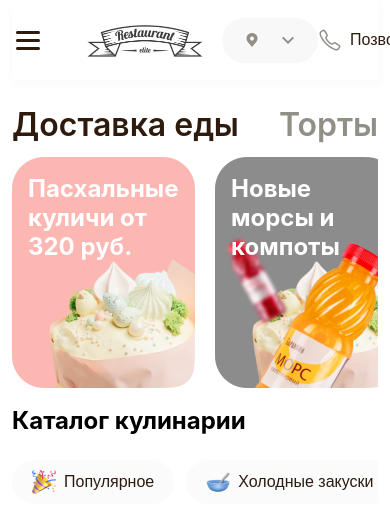
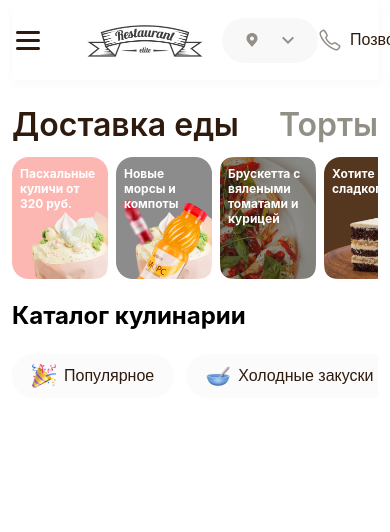
Before and after one commit to RomanAnurov/food-service, a React (Create React App) app: page / in a window 390 px wide. Shown: the top 532 px of the page. Built offline with nearby package versions, Linux system fonts and the light colour scheme.

Commit message:
fix: css mob

```diff
--- a/src/components/MenuGallery/MenuGallery.scss
+++ b/src/components/MenuGallery/MenuGallery.scss
@@ -13,7 +13,7 @@
   align-items: center;
   padding: 0 0px 32px;
 
-  @media screen and (max-width: 768px) {
+  @media screen and (max-width: 1024px) {
     overflow-x: auto;
     margin-bottom: -32px;
     justify-content: start;
@@ -28,8 +28,19 @@
     gap: 0 20px;
     grid-template-rows: 1fr;
 
+    @media screen and (max-width: 1024px) {
+      grid-template-columns: repeat(6, 183px);
+
+    }
     @media screen and (max-width: 768px) {
-      grid-template-columns: repeat(6, 183px);
+      grid-template-columns: repeat(6, 124px);
+      gap: 0 16px;
+
+
+    }
+    @media screen and (max-width: 390px) {
+      grid-template-columns: repeat(6, 96px);
+      gap: 0 8px;
 
     }
   }
@@ -53,6 +64,22 @@
     position: absolute;
     top: 7%;
     cursor: pointer;
+    @media screen and (max-width: 1024px) {
+      padding: 0 10px;
+      font-size: 18px;
+
+    }
+
+    @media screen and (max-width: 768px) {
+      padding: 0 10px;
+      font-size: 14px;
+
+    }
+    @media screen and (max-width: 390px) {
+      padding: 0 8px;
+      font-size: 12px;
+
+    }
 
 
   }
```
